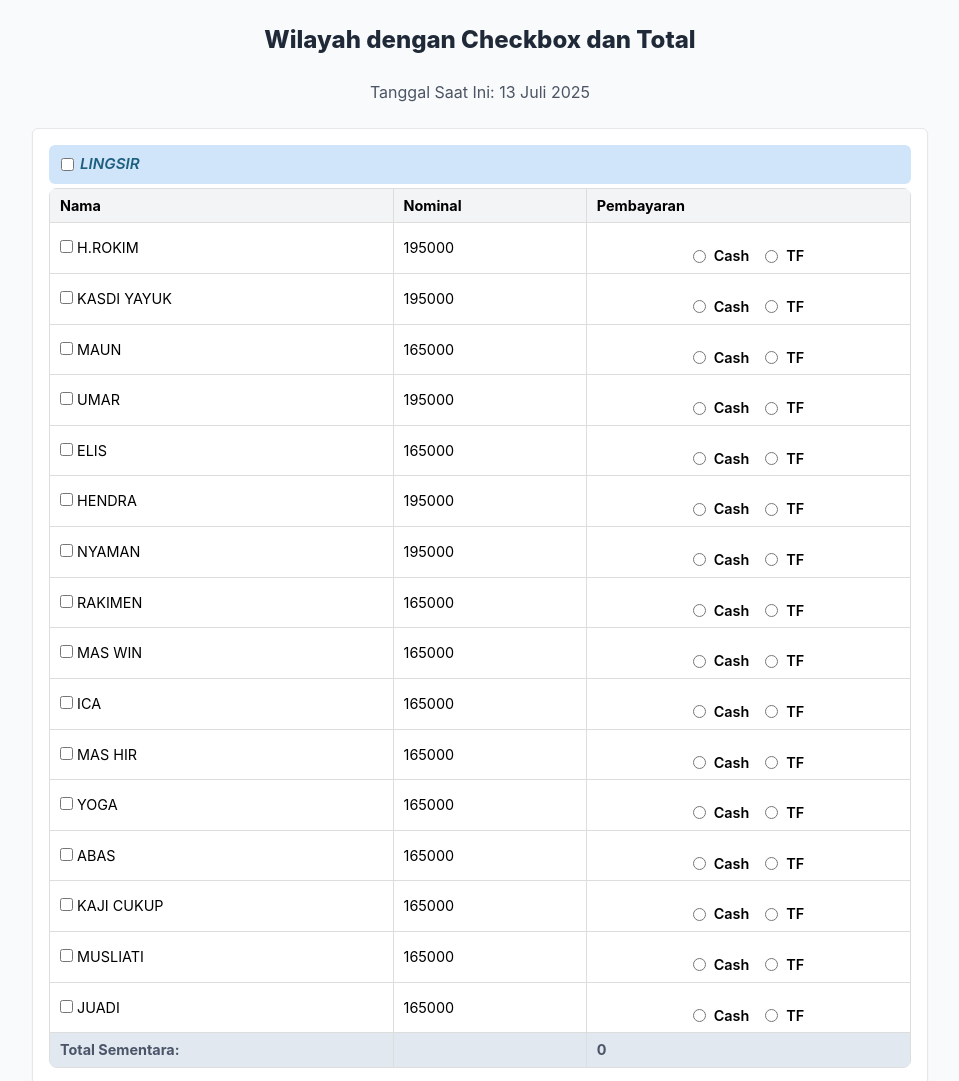
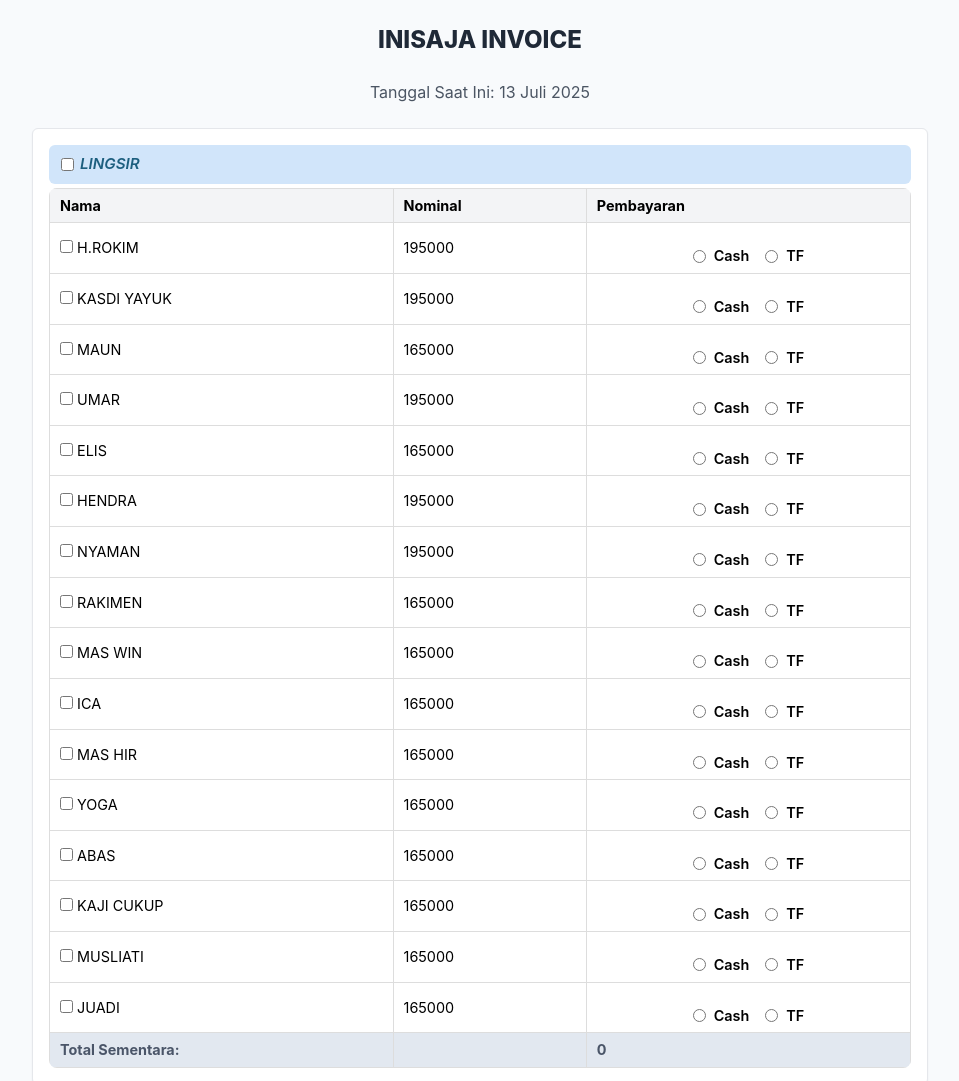
Before and after one commit to Erlanggaganteng31/tagihan, a plain HTML site: page index.html in a window 1280 px wide. Shown: the top 1081 px of the page, without its empty margins (160-1119 px from the left). Drawn offline with nearby package versions, Linux system fonts and the light colour scheme.

Commit message:
index.html

```diff
--- a/index.html
+++ b/index.html
@@ -123,7 +123,7 @@
   </style>
 </head>
 <body class="p-6">
-  <h1 class="text-2xl font-extrabold mb-6 text-gray-800 text-center">Wilayah dengan Checkbox dan Total</h1>
+  <h1 class="text-2xl font-extrabold mb-6 text-gray-800 text-center">INISAJA INVOICE</h1>
   <div class="text-center mb-6 text-gray-600">
     <p>Tanggal Saat Ini: <span id="current-date"></span></p>
   </div>
```
